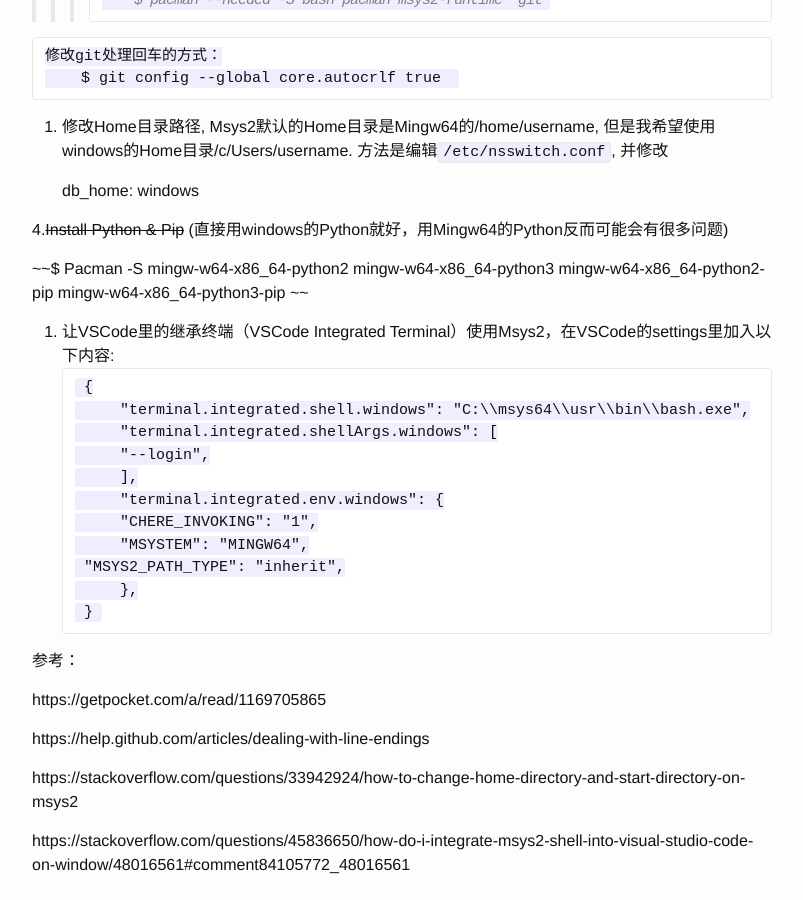
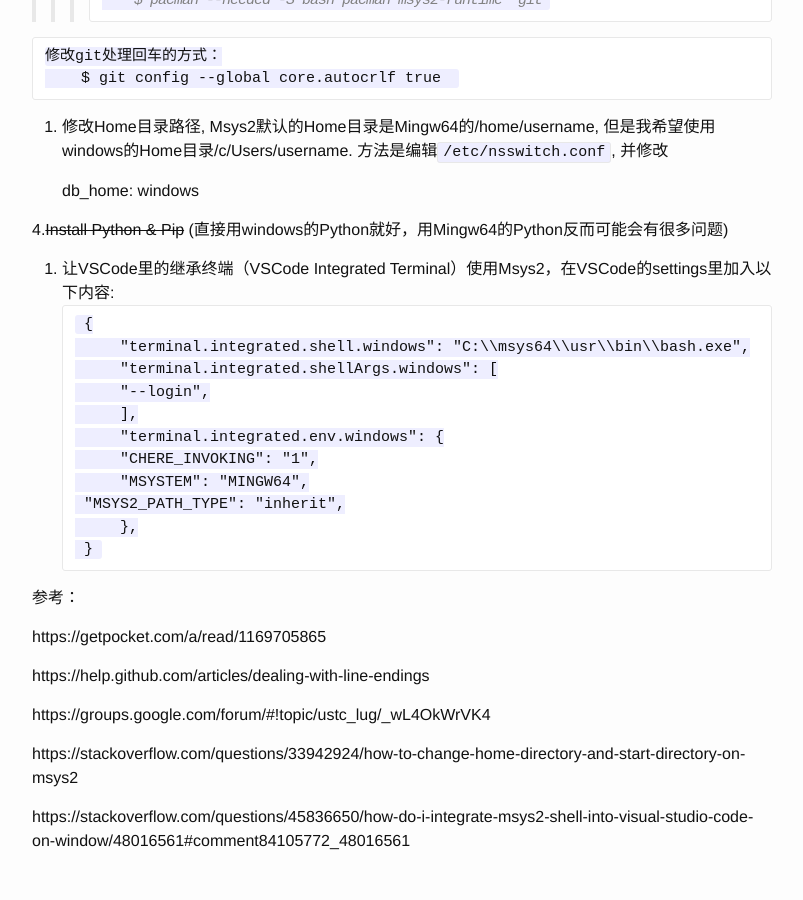
Before and after one commit to gccpacman/gccpacman.github.io, a Jekyll site: the page built from _posts/2018-02-01-msys32-integrate-with-windows-and-vscode-tagswindows-terminal.md, in a window 1280 px wide and 900 px high, scrolled down 600 px. Shown: the whole window, without its empty margins (238-1041 px from the left). Built offline with Jekyll 4.4.1, drawn with Linux system fonts in a browser that asks for light colours.

Commit message:
Update 2018-02-01-msys32-integrate-with-windows-and-vscode-tagswindows-terminal.md

````diff
--- a/_posts/2018-02-01-msys32-integrate-with-windows-and-vscode-tagswindows-terminal.md
+++ b/_posts/2018-02-01-msys32-integrate-with-windows-and-vscode-tagswindows-terminal.md
@@ -33,9 +33,6 @@ tags: [windows, terminal]
 
 4.~~Install Python & Pip~~ (直接用windows的Python就好，用Mingw64的Python反而可能会有很多问题)
 
-~~$ Pacman -S mingw-w64-x86_64-python2  mingw-w64-x86_64-python3 mingw-w64-x86_64-python2-pip mingw-w64-x86_64-python3-pip ~~
-
-
 
 5. 让VSCode里的继承终端（VSCode Integrated Terminal）使用Msys2，在VSCode的settings里加入以下内容:
 ```
@@ -59,6 +56,8 @@ https://getpocket.com/a/read/1169705865
 
 https://help.github.com/articles/dealing-with-line-endings
 
+https://groups.google.com/forum/#!topic/ustc_lug/_wL4OkWrVK4
+
 https://stackoverflow.com/questions/33942924/how-to-change-home-directory-and-start-directory-on-msys2
 
 https://stackoverflow.com/questions/45836650/how-do-i-integrate-msys2-shell-into-visual-studio-code-on-window/48016561#comment84105772_48016561
````
